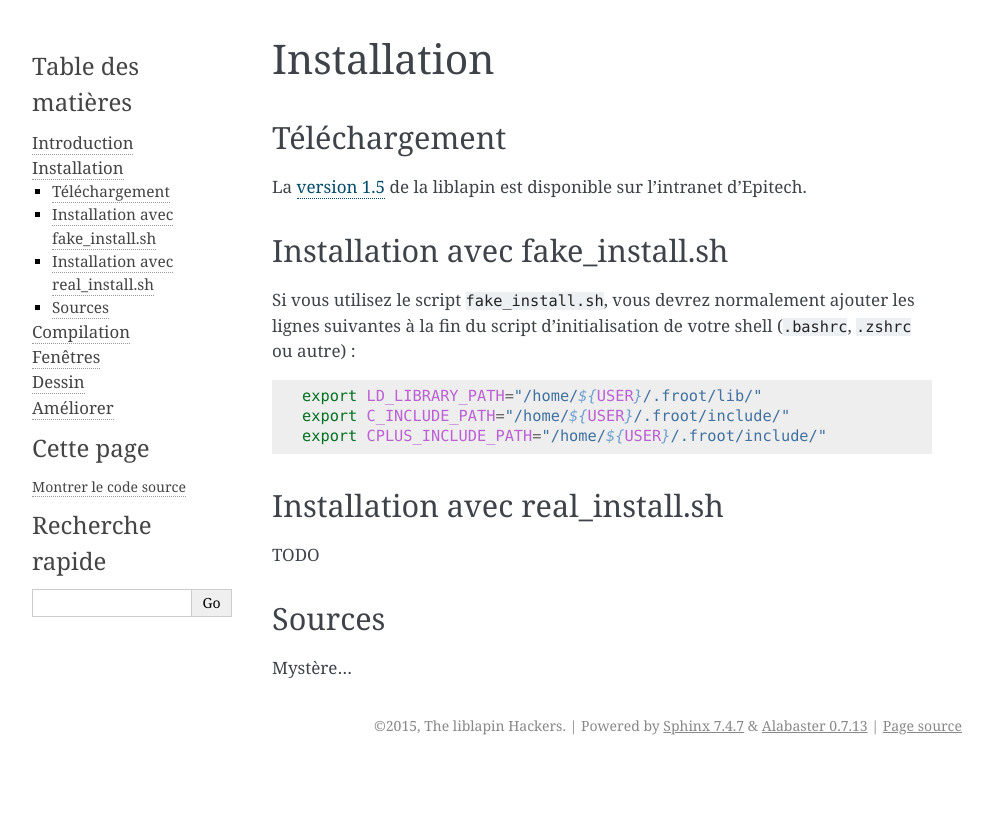
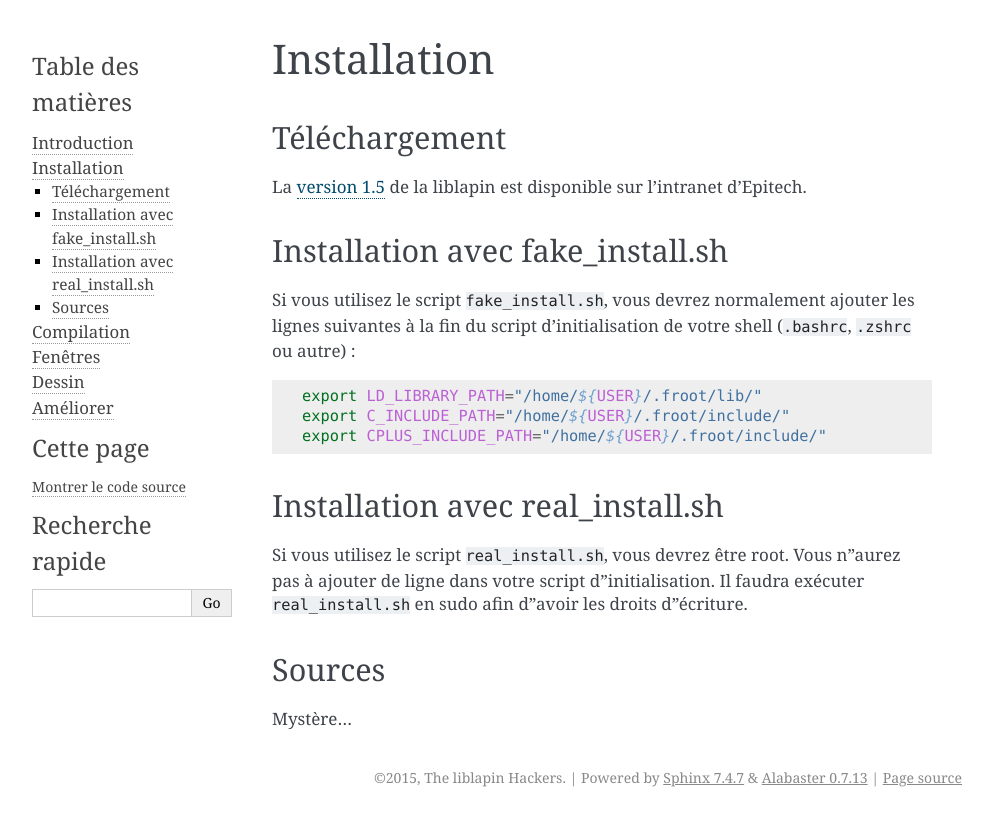
Before and after one commit to motet-a/liblapin-tutorial, a Sphinx documentation site: the page built from source/install.md, in a window 1280 px wide. Shown: the top 826 px of the page, without its empty margins (148-1141 px from the left). Built offline with Sphinx 7.4.7, drawn with Linux system fonts in a browser that asks for light colours.

Commit message:
Update install.md - real_install setup

```diff
--- a/source/install.md
+++ b/source/install.md
@@ -19,7 +19,9 @@ export CPLUS_INCLUDE_PATH="/home/${USER}/.froot/include/"
 
 ## Installation avec real_install.sh ##
 
-TODO
+Si vous utilisez le script `real_install.sh`, vous devrez être root.
+Vous n'aurez pas à ajouter de ligne dans votre script d'initialisation.
+Il faudra exécuter `real_install.sh` en sudo afin d'avoir les droits d'écriture.
 
 ## Sources ##
 
```
